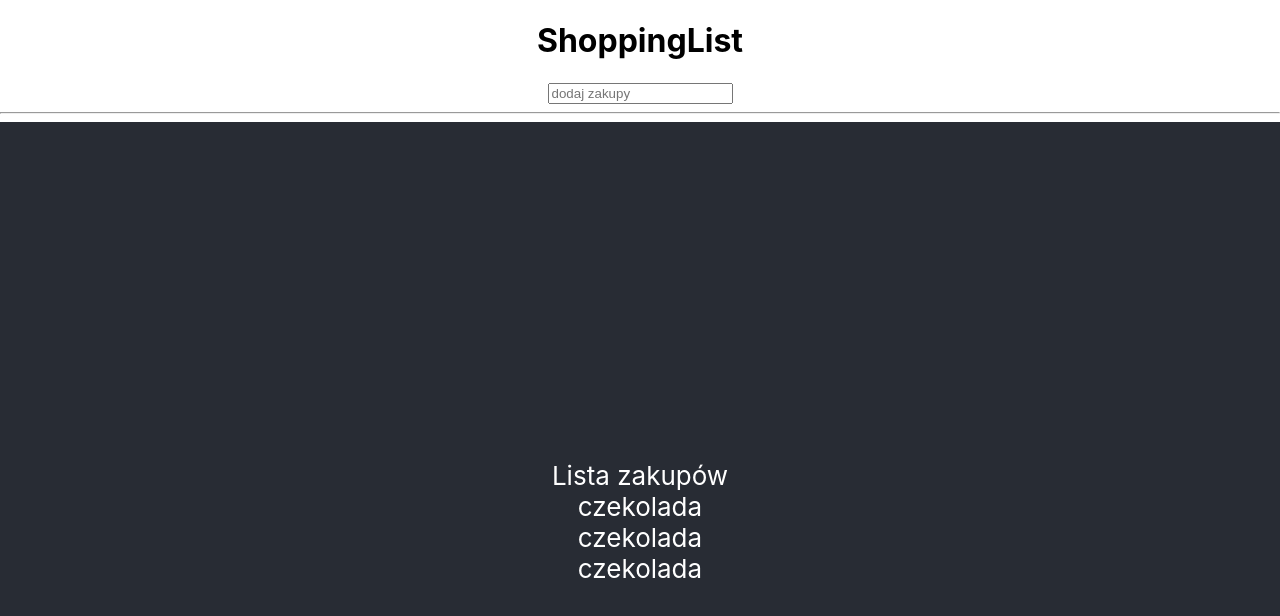
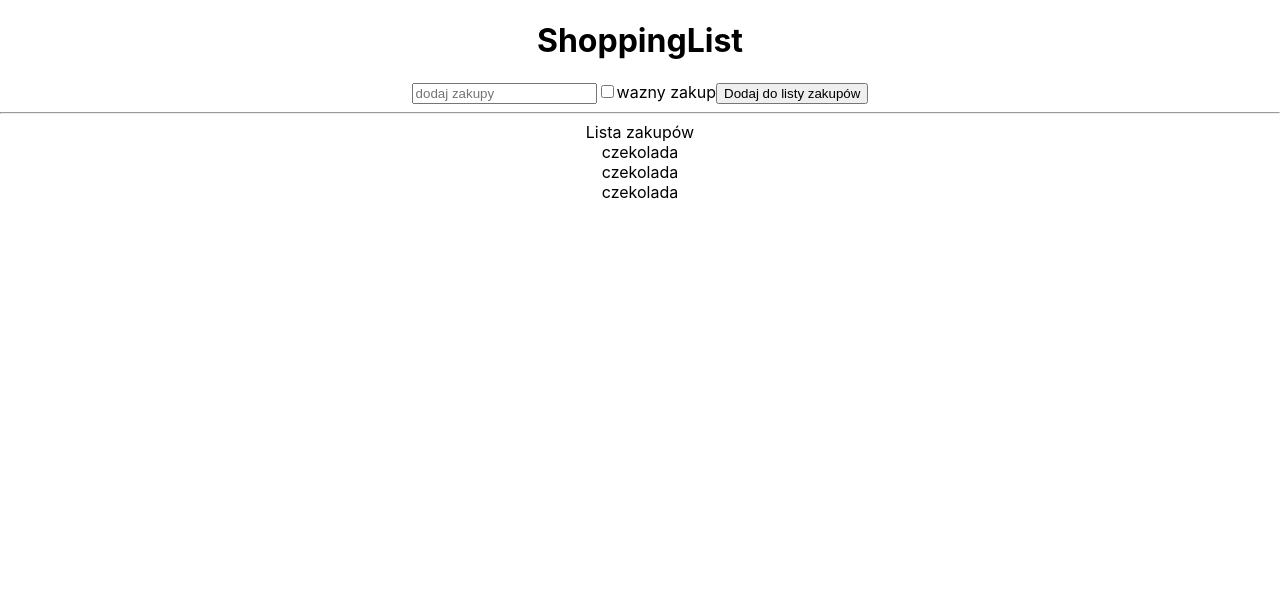
Before and after one commit to PawelBorowik/shopping-list, a React (Create React App) app: page / in a window 1280 px wide. Shown: the top 616 px of the page. Built offline with nearby package versions, Linux system fonts and the light colour scheme.

Commit message:
Added states to AddItem component

```diff
--- a/src/componets/AddItem.js
+++ b/src/componets/AddItem.js
@@ -1,14 +1,33 @@
-import React from 'react';
+import React, { useState } from 'react';
 
-// import '../style/App.css';
 
-function ItemShoppingList() {
+function AddItem() {
+
+    const [text, setText] = useState()
+    const [checkbox, setCheckbox] = useState(false)
+    const handleChangeText = (e) => {
+        setText(e.target.value)
+    }
+    const handleCheckbox = (e) => {
+        setCheckbox(e.target.checked)
+    }
+    const AddNewItem = () => {
+        let newItem = { text, checkbox }
+        console.log(newItem)
+        setText("")
+        setCheckbox(false)
+    }
+
+
+
     return (
         <div className="form">
-            <input type="text" placeholder="dodaj zakupy" />
-
+            <input type="text" placeholder="dodaj zakupy" value={text} onChange={handleChangeText} />
+            <input type="checkbox" id="importance" checked={checkbox} onChange={handleCheckbox} />
+            <label htmlFor="importance">wazny zakup</label>
+            <button onClick={() => AddNewItem()}>Dodaj do listy zakupów</button>
         </div>
     );
 }
 
-export default ItemShoppingList;
+export default AddItem;
--- a/src/componets/App.js
+++ b/src/componets/App.js
@@ -1,10 +1,19 @@
-import React from 'react';
+import React, { useState } from 'react';
 import AddItem from './AddItem'
 import ShoppingList from './ItemShoppingList'
+
 
 import '../style/App.css';
 
 function App() {
+
+  const [items, setItems] = useState(null)
+
+  const addNewItem = items => {
+    console.log(items)
+
+  }
+
   return (
     <div className="App">
       <h1>ShoppingList</h1>
@@ -12,8 +21,9 @@ function App() {
         <AddItem />
 
         <hr />
-        <ShoppingList />
+
       </header>
+      <ShoppingList addNewItem={addNewItem} />
     </div>
   );
 }
--- a/src/componets/ItemShoppingList.js
+++ b/src/componets/ItemShoppingList.js
@@ -3,19 +3,19 @@ import Item from './Item'
 
 import '../style/App.css';
 
-function AddItem() {
+function ItemShopingList() {
 
 
     return (
         <div className="App">
-            <header className="App-header">
-                Lista zakupów
-               <Item />
-                <Item />
-                <Item />
-            </header>
+
+            Lista zakupów
+            <Item />
+            <Item />
+            <Item />
+
         </div>
     );
 }
 
-export default AddItem;
+export default ItemShopingList;
```
